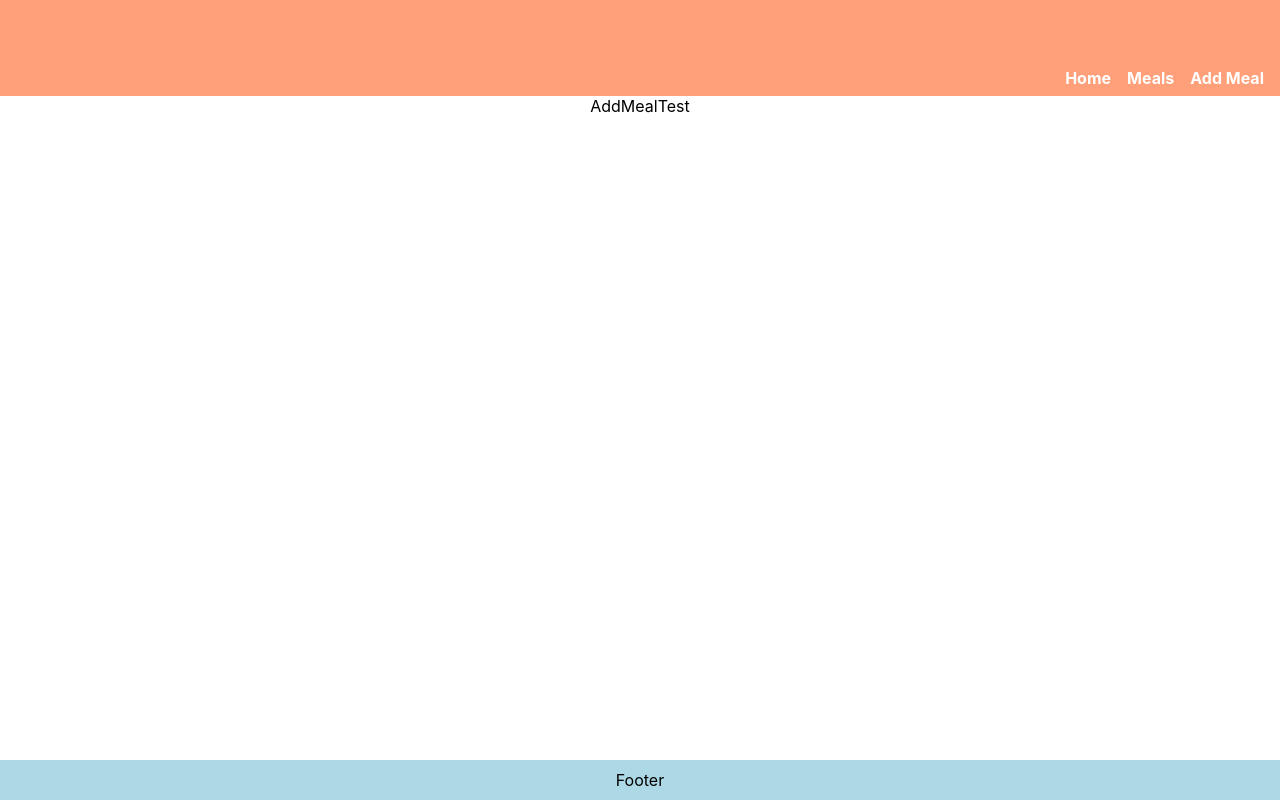
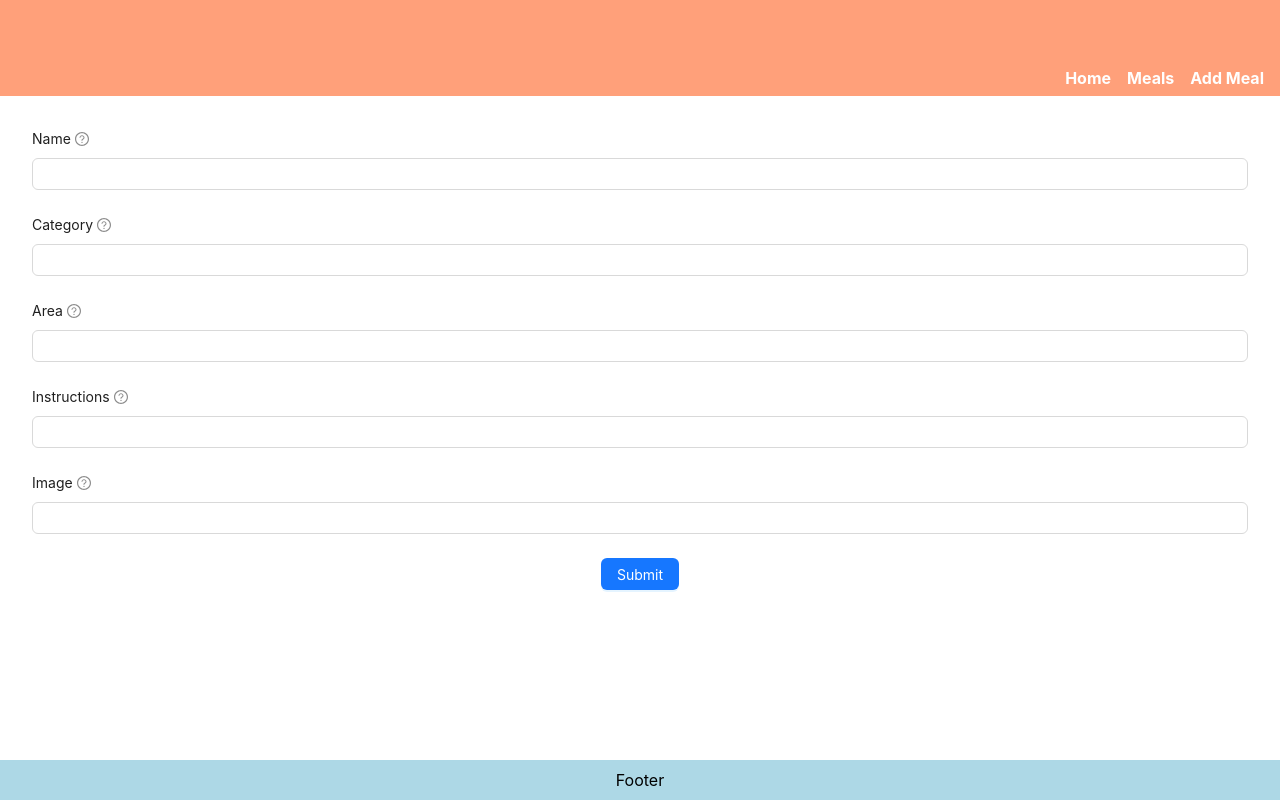
Before and after one commit to andrecosta8/GeeksHubs-food-technical-test, a React (Create React App) app: page /addmeal in a window 1280 px wide. Built offline with nearby package versions, Linux system fonts and the light colour scheme.

Commit message:
add form to AddMeal and add some input validations

```diff
--- a/package.json
+++ b/package.json
@@ -6,6 +6,7 @@
     "@testing-library/jest-dom": "^5.16.5",
     "@testing-library/react": "^13.4.0",
     "@testing-library/user-event": "^13.5.0",
+    "antd": "^5.0.2",
     "axios": "^1.2.0",
     "react": "^18.2.0",
     "react-dom": "^18.2.0",
--- a/src/containers/AddMeal/AddMeal.css
+++ b/src/containers/AddMeal/AddMeal.css
@@ -0,0 +1,3 @@
+.mealsForm {
+    margin: 2em;
+}
--- a/src/containers/AddMeal/AddMeal.jsx
+++ b/src/containers/AddMeal/AddMeal.jsx
@@ -1,9 +1,103 @@
-import React from 'react'
+import React, { useState } from "react";
+import { Button, Form, Input } from "antd";
+import { errorCheck } from "../../services/validate";
+
+import "./AddMeal.css";
 
 const AddMeal = () => {
+  const [form] = Form.useForm();
+
+  const [newMeal, setNewMeal] = useState({
+    strMeal: "",
+    strCategory: "",
+    strArea: "",
+    strInstructions: "",
+    strMealThumb: "",
+  });
+
+  const [formError, setFormError] = useState("");
+
+  const inputHandler = (e) => {
+    setNewMeal((prevState) => ({
+      ...prevState,
+      [e.target.name]: e.target.value,
+    }));
+  };
+
+  const errorHandler = (e) => {
+    let error = "";
+    error = errorCheck(e.target.value);
+    console.log("ERRROR", error)
+    if (error !== "no error") {
+      setFormError(error)
+    }
+  };
+
   return (
-    <div>AddMealTest</div>
-  )
-}
+    <div className="mealsForm">
+      <Form form={form} layout="vertical" requiredMark="optional">
+        <Form.Item label="Name" required tooltip="Please write the meal's name">
+          <Input
+            type="text"
+            name="strMeal"
+            onChange={(e) => inputHandler(e)}
+            onBlur={(e) => errorHandler(e)}
+          />
+        </Form.Item>
+        <Form.Item
+          label="Category"
+          required
+          tooltip="Please write the meal's category"
+        >
+          <Input
+            type="text"
+            name="strCategory"
+            onChange={(e) => inputHandler(e)}
+            onBlur={(e) => errorHandler(e)}
+          />
+        </Form.Item>
+        <Form.Item
+          label="Area"
+          required
+          tooltip="Please write where this meal is from"
+        >
+          <Input
+            type="text"
+            name="strArea"
+            onChange={(e) => inputHandler(e)}
+            onBlur={(e) => errorHandler(e)}
+          />
+        </Form.Item>
+        <Form.Item
+          label="Instructions"
+          required
+          tooltip="Please write the meal's cook instructions "
+        >
+          <Input
+            type="text"
+            name="strInstructions"
+            onChange={(e) => inputHandler(e)}
+            onBlur={(e) => errorHandler(e)}
+          />
+        </Form.Item>
+        <Form.Item
+          label="Image"
+          required
+          tooltip="Please write the meal's Image url"
+        >
+          <Input
+            type="text"
+            name="strMealThumb"
+            onChange={(e) => inputHandler(e)}
+            onBlur={(e) => errorHandler(e)}
+          />
+        </Form.Item>
+        <Form.Item>
+          <Button type="primary">Submit</Button>
+        </Form.Item>
+      </Form>
+    </div>
+  );
+};
 
-export default AddMeal
+export default AddMeal;
--- a/src/services/validate.js
+++ b/src/services/validate.js
@@ -0,0 +1,14 @@
+export const errorCheck = (value) => {
+    let regex = /^[a-zA-Z0-9 ]*$/;
+
+    let errorMessage = "";
+
+    if(value.length === 0){
+        errorMessage = "This field can not be empty"
+    }else if (!regex.test(value)) {
+        errorMessage = "Only letters and numbers are accepted"
+    }else {
+        errorMessage = "no error";
+    }
+    return errorMessage;
+    }
```
Also changed, not shown: 1 other file (tests, documents, lock files or other folders).
